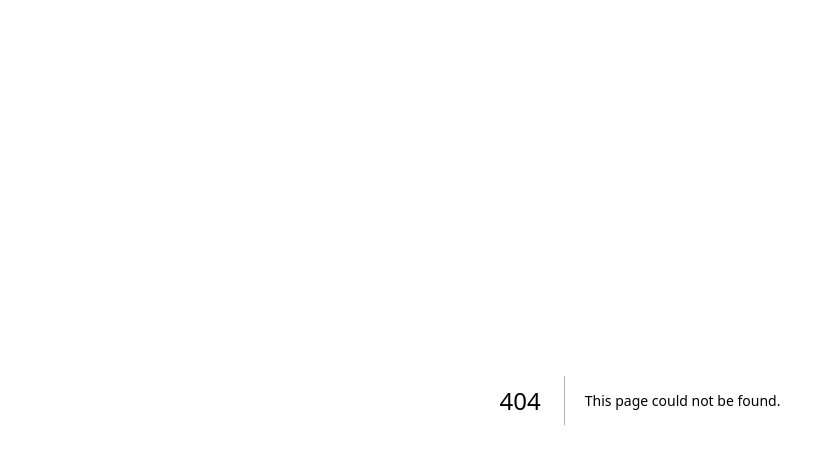
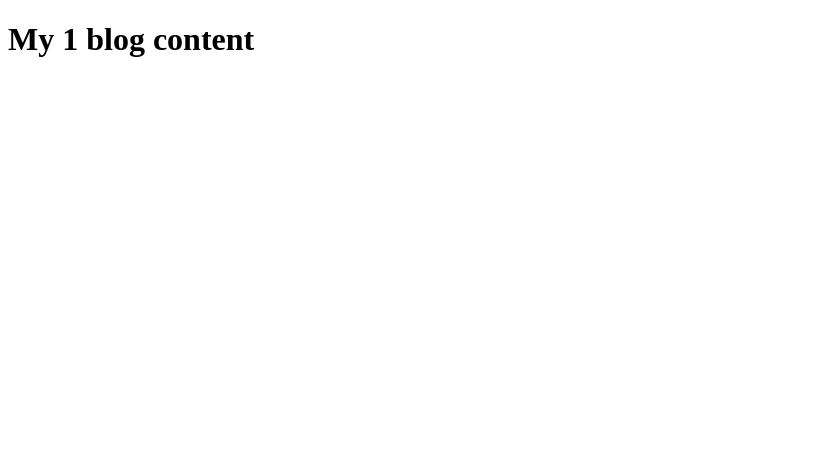
Before and after one commit to MAXASSASSINS/NextJS-Tutorials, a Next.js app in the folder nextapp/: page /blog/1 in a window 1280 px wide. Before the commit this address had no page. Shown: the top 464 px of the page, without its empty margins (0-835 px from the left). Built offline with nearby package versions, Linux system fonts and the light colour scheme.

Commit message:
8 dynmaic routing

```diff
--- /dev/null
+++ b/nextapp/src/pages/blog/[blogNo].js
@@ -0,0 +1,16 @@
+import React from 'react'
+import { useRouter } from 'next/router'
+
+const blogNo = () => {
+    const router = useRouter()
+
+  return (
+    <>
+        <h1>
+            My {router.query.blogNo} blog content
+        </h1>
+    </>
+  )
+}
+
+export default blogNo
```
